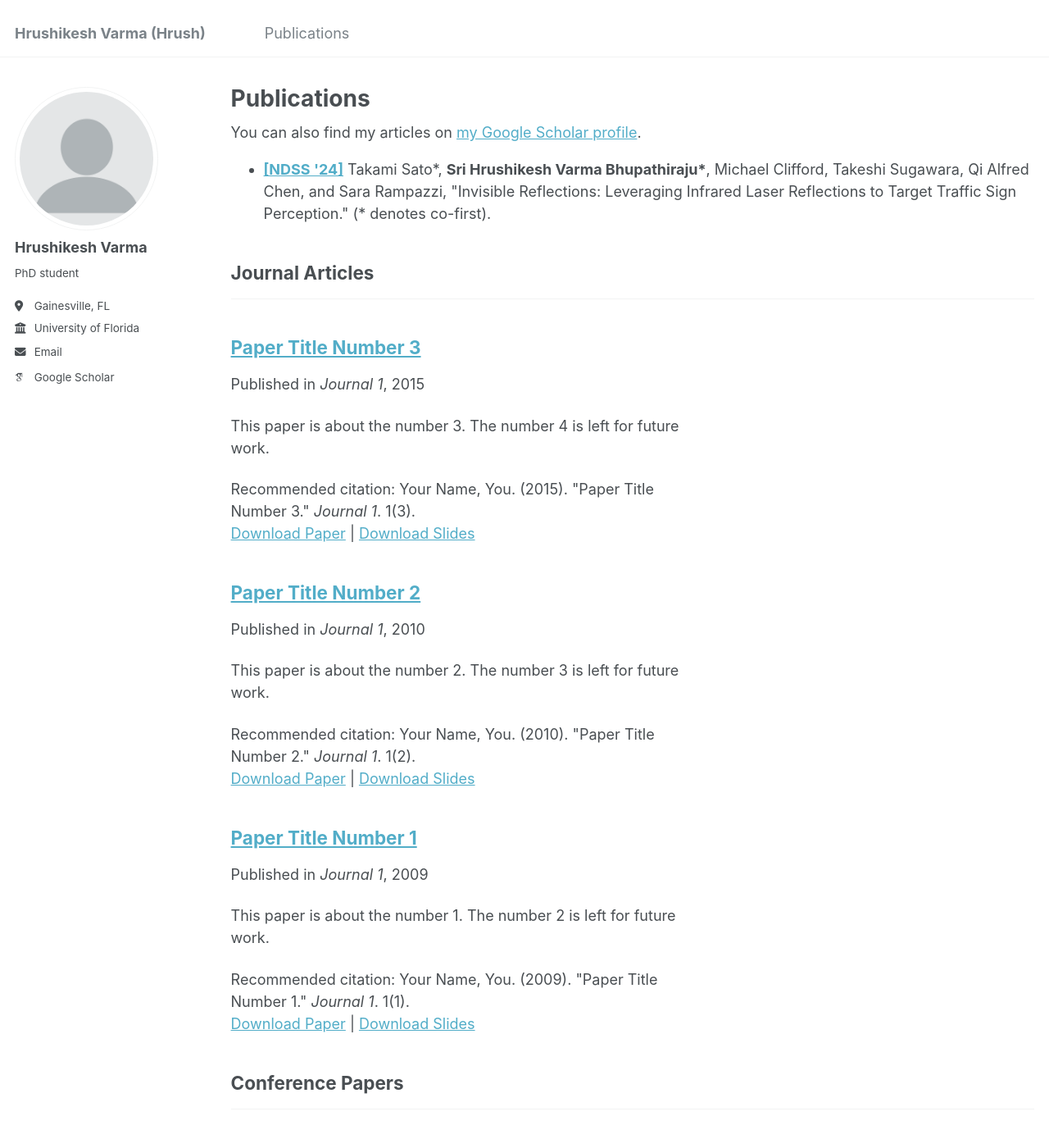
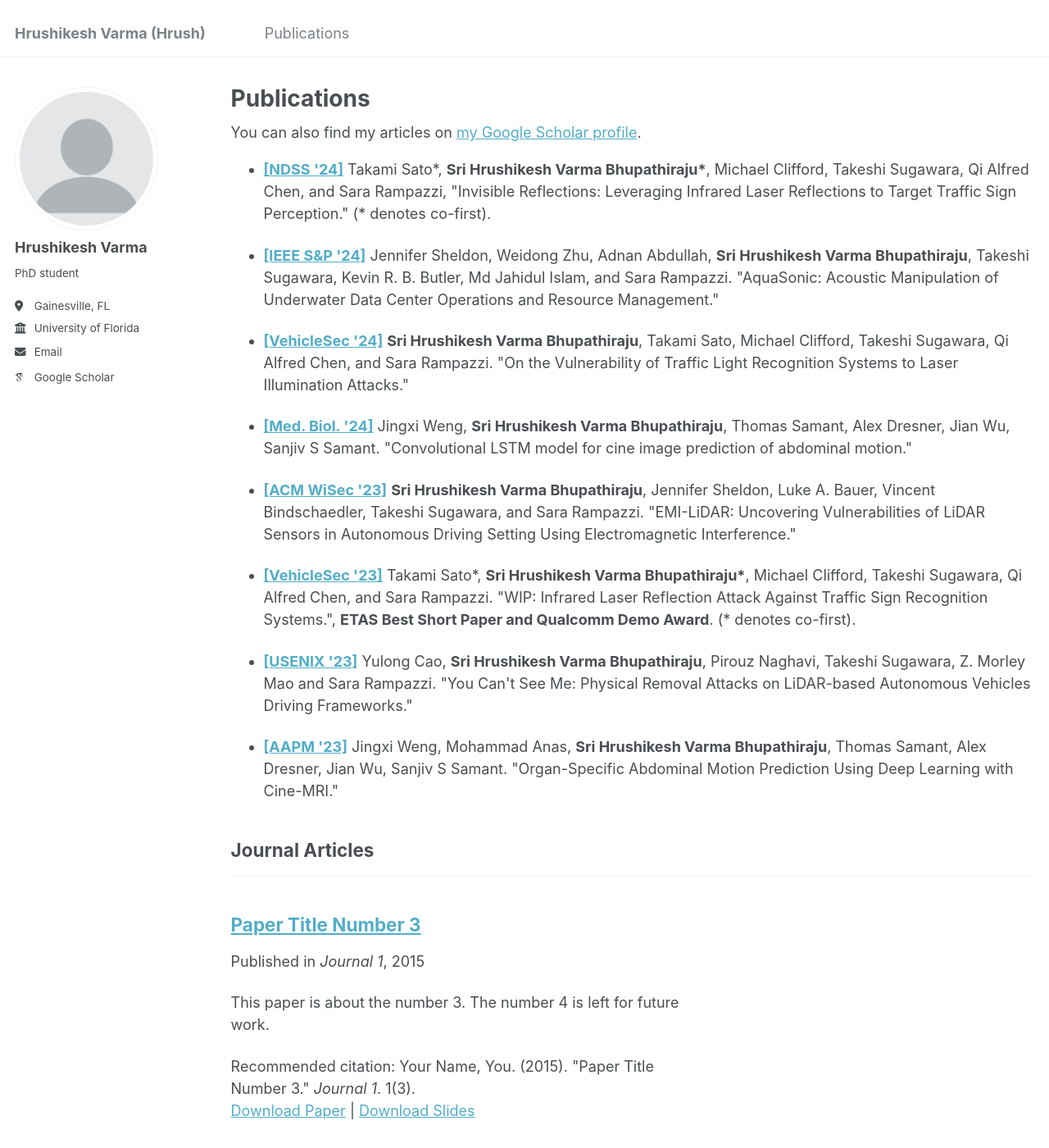
Before and after one commit to hrushivb/hrush, a Jekyll site: the page built from _pages/publications.html, in a window 1280 px wide and 1400 px high. Shown: the whole window at 82% size. Built offline with Jekyll 4.4.1, drawn with Linux system fonts in a browser that asks for light colours; some web fonts are replaced.

Commit message:
Update publications.html

```diff
--- a/_pages/publications.html
+++ b/_pages/publications.html
@@ -18,6 +18,51 @@ author_profile: true
 <p> <b><a href="https://arxiv.org/abs/2401.03582">[NDSS '24]</a></b> Takami Sato*, <b>Sri Hrushikesh Varma Bhupathiraju*</b>, Michael Clifford, Takeshi Sugawara, Qi Alfred Chen, and Sara Rampazzi, "Invisible Reflections: Leveraging Infrared Laser Reflections to Target Traffic Sign Perception." (* denotes co-first). </p>
 </li>
 </ul>
+
+<ul>
+<li>
+<p> <b><a href="https://www.computer.org/csdl/proceedings-article/sp/2024/313000a254/1WPcZbl9uaQ">[IEEE S&P '24]</a></b> Jennifer Sheldon, Weidong Zhu, Adnan Abdullah, <b>Sri Hrushikesh Varma Bhupathiraju</b>, Takeshi Sugawara, Kevin R. B. Butler, Md Jahidul Islam, and Sara Rampazzi. "AquaSonic: Acoustic Manipulation of Underwater Data Center Operations and Resource Management." </p>
+</li>
+</ul>
+
+<ul>
+<li>
+<p> <b><a href="https://www.ndss-symposium.org/ndss-paper/auto-draft-451/">[VehicleSec '24]</a></b> <b>Sri Hrushikesh Varma Bhupathiraju</b>, Takami Sato, Michael Clifford, Takeshi Sugawara, Qi Alfred Chen, and Sara Rampazzi. "On the Vulnerability of Traffic Light Recognition Systems to Laser Illumination Attacks." </p>
+</li>
+</ul>
+
+<ul>
+<li>
+<p><b><a href="https://pubmed.ncbi.nlm.nih.gov/38518378/">[Med. Biol. '24]</a></b> Jingxi Weng, <b>Sri Hrushikesh Varma Bhupathiraju</b>, Thomas Samant, Alex Dresner, Jian Wu, Sanjiv S Samant. "Convolutional LSTM model for cine image prediction of abdominal motion." </p>
+</li>
+</ul>
+
+<ul>
+<li>
+<p><b><a href="https://dl.acm.org/doi/abs/10.1145/3558482.3590192">[ACM WiSec '23]</a></b> <b>Sri Hrushikesh Varma Bhupathiraju</b>, Jennifer Sheldon, Luke A. Bauer, Vincent Bindschaedler, Takeshi Sugawara, and Sara Rampazzi. "EMI-LiDAR: Uncovering Vulnerabilities of LiDAR Sensors in Autonomous Driving Setting Using Electromagnetic Interference."</p>
+</li>
+</ul>
+
+<ul>
+<li>
+<p><b><a href="https://www.ndss-symposium.org/ndss-paper/auto-draft-361/">[VehicleSec '23]</a></b> Takami Sato*, <b>Sri Hrushikesh Varma Bhupathiraju*</b>, Michael Clifford, Takeshi Sugawara, Qi Alfred Chen, and Sara Rampazzi. "WIP: Infrared Laser Reflection Attack Against Traffic Sign Recognition Systems.", <b>ETAS Best Short Paper and Qualcomm Demo Award</b>. (* denotes co-first). </p>
+</li>
+</ul>
+
+<ul>
+<li>
+<p><b><a href="https://www.usenix.org/conference/usenixsecurity23/presentation/cao">[USENIX '23]</a></b> Yulong Cao, <b>Sri Hrushikesh Varma Bhupathiraju</b>, Pirouz Naghavi, Takeshi Sugawara, Z. Morley Mao and Sara Rampazzi. "You Can't See Me: Physical Removal Attacks on LiDAR-based Autonomous Vehicles Driving Frameworks." </p>
+</li>
+</ul>
+
+<ul>
+<li>
+<p><b><a href="https://aapm.confex.com/aapm/2023am/meetingapp.cgi/Paper/6186">[AAPM '23]</a></b> Jingxi Weng, Mohammad Anas, <b>Sri Hrushikesh Varma Bhupathiraju</b>, Thomas Samant, Alex Dresner, Jian Wu, Sanjiv S Samant. "Organ-Specific Abdominal Motion Prediction Using Deep Learning with Cine-MRI." </p>
+</li>
+</ul>
+
+
+
 {% endif %}
 {% if site.publication_category %}
   {% for category in site.publication_category  %}
```
